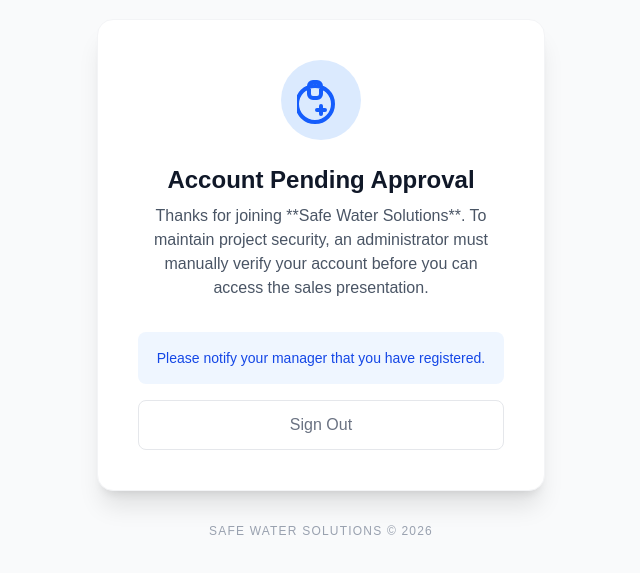
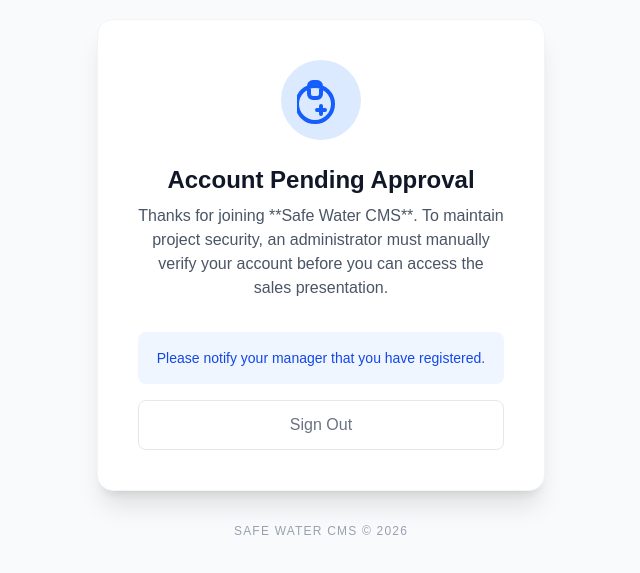
Before and after one commit to edisonguzman/safe-water-solutions, a Next.js app: page /pending-approval in a window 1280 px wide. Shown: the part 121-694 px from the top of the page, without its empty margins (319-959 px from the left). Built offline with nearby package versions, Linux system fonts and the light colour scheme; no server answers.

Commit message:
replaced solutions with cms

```diff
--- a/app/dashboard/page.tsx
+++ b/app/dashboard/page.tsx
@@ -39,7 +39,7 @@ export default async function SalesDashboard({
     <div className="min-h-screen bg-gray-50 text-gray-900 font-sans">
       <header className="bg-white border-b border-gray-200 shadow-sm sticky top-0 z-10">
         <div className="max-w-7xl mx-auto px-4 sm:px-6 lg:px-8 py-4 flex justify-between items-center">
-          <h1 className="text-2xl font-bold text-blue-900">Safe Water Solutions</h1>
+          <h1 className="text-2xl font-bold text-blue-900">Safe Water CMS</h1>
           <div className="flex items-center gap-4">
             <span className="text-sm font-medium text-gray-500">Sales Dashboard</span>
             <div className="h-8 w-8 bg-blue-100 rounded-full flex items-center justify-center text-blue-700 font-bold border border-blue-200">SR</div>
--- a/app/layout.tsx
+++ b/app/layout.tsx
@@ -53,7 +53,7 @@ export default async function RootLayout({
               <nav className="bg-white border-b border-gray-200 px-6 py-4 flex justify-between items-center sticky top-0 z-50 shadow-sm">
                 <div className="flex items-center gap-8">
                   <Link href="/dashboard" className="text-xl font-black text-blue-900 tracking-tighter">
-                    SAFE WATER SOLUTIONS
+                    SAFE WATER CMS
                   </Link>
 
                   <div className="hidden md:flex gap-6 items-center">
--- a/app/pending-approval/page.tsx
+++ b/app/pending-approval/page.tsx
@@ -30,7 +30,7 @@ export default function PendingApprovalPage() {
         </h1>
 
         <p className="text-gray-600 mb-8">
-          Thanks for joining **Safe Water Solutions**. To maintain project security, an administrator must manually verify your account before you can access the sales presentation.
+          Thanks for joining **Safe Water CMS**. To maintain project security, an administrator must manually verify your account before you can access the sales presentation.
         </p>
 
         <div className="space-y-4">
@@ -47,7 +47,7 @@ export default function PendingApprovalPage() {
       </div>
 
       <p className="mt-8 text-xs text-gray-400 uppercase tracking-widest">
-        Safe Water Solutions © 2026
+        Safe Water CMS © 2026
       </p>
     </div>
   );
```
